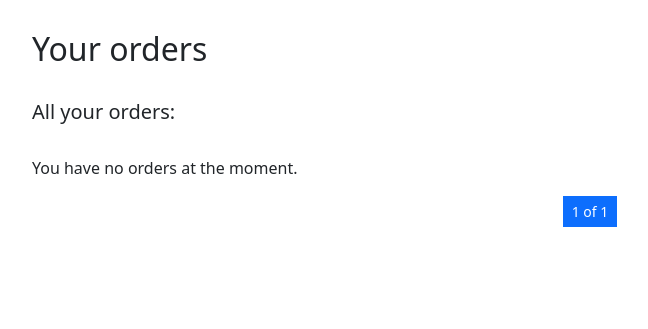
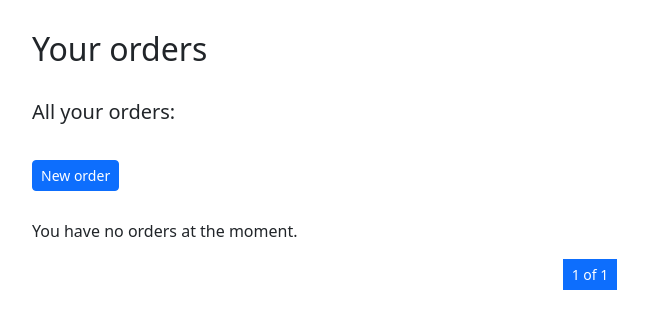
Before and after one commit to 00riddle00/auto-service, a Django app: page /my-orders/ in a window 1280 px wide. Shown: the part 76-405 px from the top of the page, without its empty margins (50-698 px from the left). Run offline with Django 4.2, Linux system fonts and the light colour scheme; a user stored in the database is signed in; data comes from the database, SQL or seed files in the repository.

Commit message:
[Problem P35] Add missing "Create new order" button.

```diff
--- a/service/templates/user_orders.html
+++ b/service/templates/user_orders.html
@@ -6,6 +6,9 @@
 <h2>Your orders</h2>
 <br>
 <h5>All your orders:</h5>
+<br>
+<a class="btn btn-primary btn-sm mt-1 mb-1" href="{% url 'order-new' %}">New order</a>
+<br>
 <br>
 {% if user_orders %}
     <div class="row">
--- a/service/urls.py
+++ b/service/urls.py
@@ -41,7 +41,7 @@ urlpatterns = [
         name="user-orders",
     ),
     path(
-        "orders/new",
+        "orders/new/",
         views.OrderCreateView.as_view(),
         name="order-new",
     ),
```
